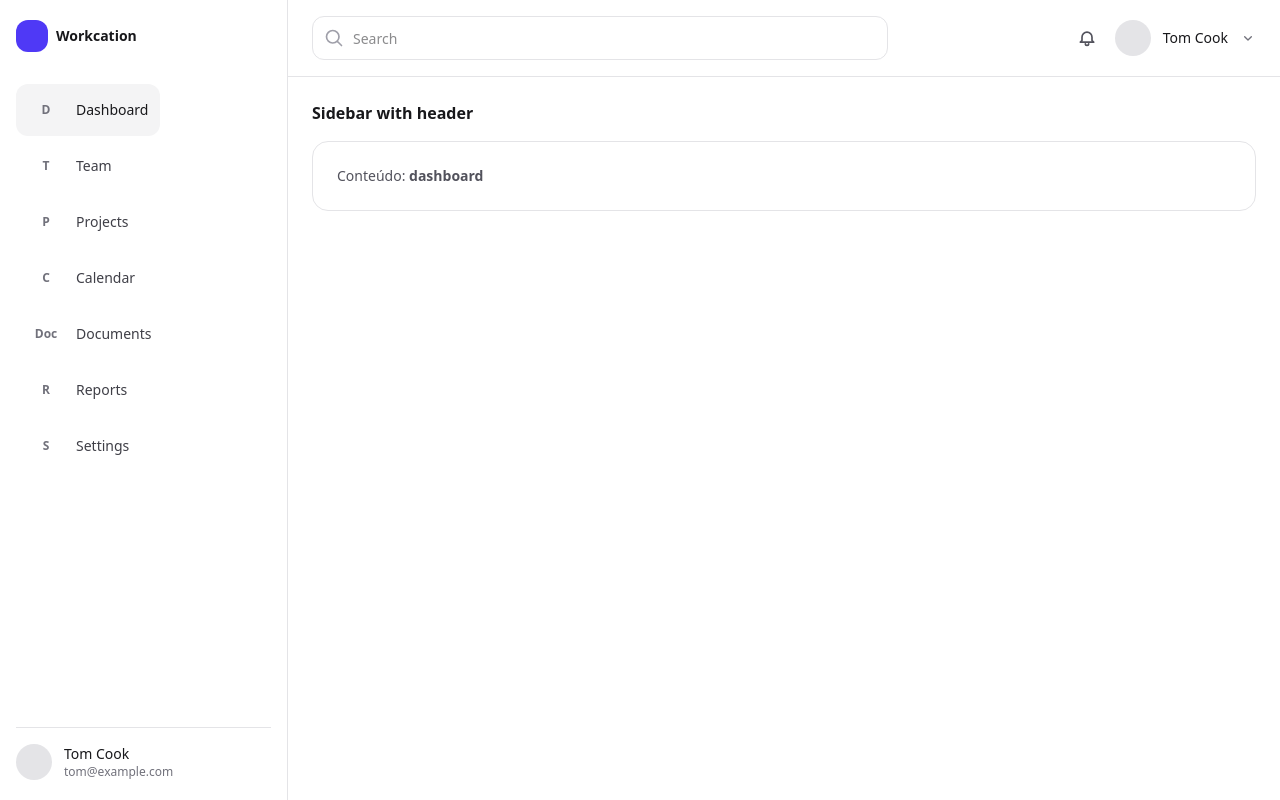
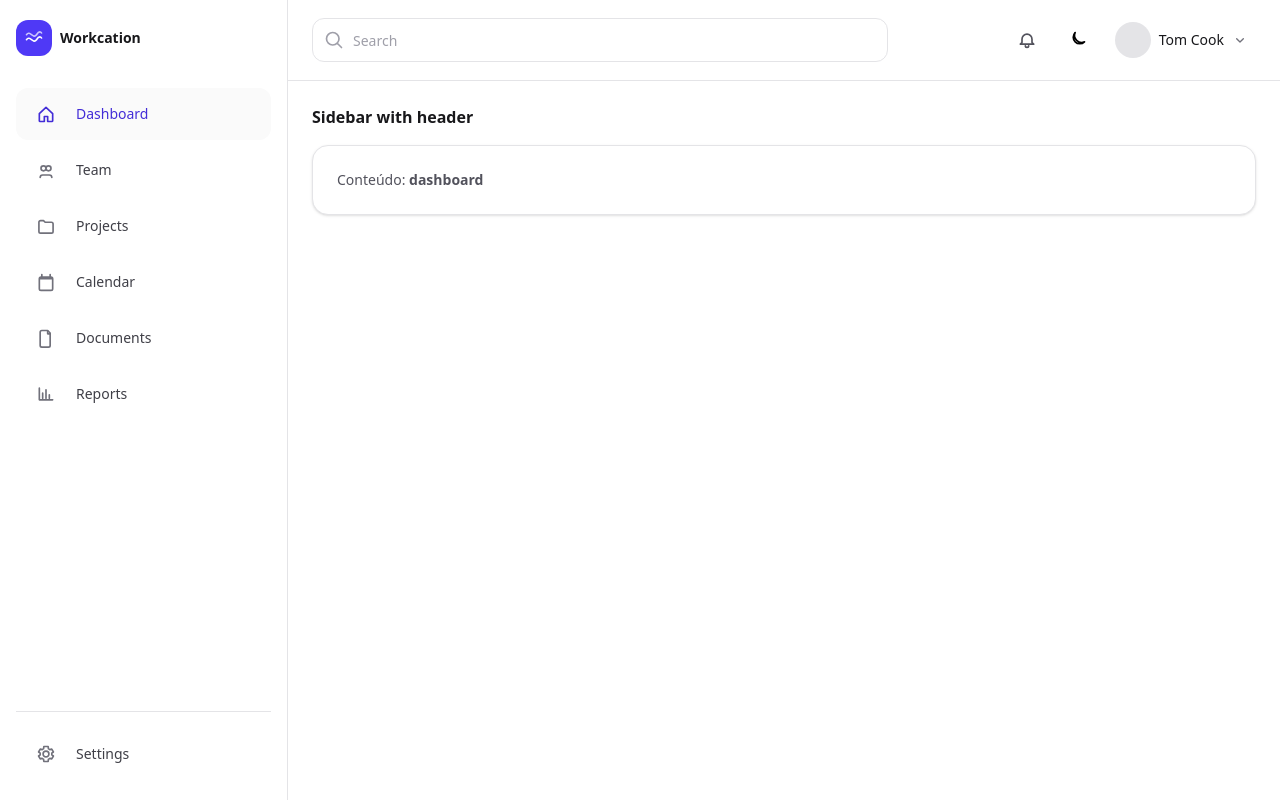
Before and after one commit to maiam/ui-kit, a React (Vite) app: page /examples/sidebar-with-header in a window 1280 px wide. Built offline with nearby package versions, Linux system fonts and the light colour scheme.

Commit message:
melhorias e correcoes em SidebarWithHeaderLayout

```diff
--- a/src/examples/SidebarWithHeaderDemo.tsx
+++ b/src/examples/SidebarWithHeaderDemo.tsx
@@ -2,8 +2,100 @@ import React, { useState } from "react";
 import SidebarWithHeaderLayout from "../layouts/SidebarWithHeaderLayout";
 import type { SidebarLink } from "../layouts/SidebarWithHeaderLayout";
 
-function Icon({ t }: { t: string }) {
-  return <span className="text-xs font-semibold">{t}</span>;
+function HomeIcon() {
+  return (
+    <svg viewBox="0 0 24 24" fill="none" className="h-5 w-5">
+      <path
+        d="M4 11.5 12 4l8 7.5V20a1 1 0 0 1-1 1h-5v-6H10v6H5a1 1 0 0 1-1-1v-8.5Z"
+        className="stroke-current"
+        strokeWidth="2"
+        strokeLinejoin="round"
+      />
+    </svg>
+  );
+}
+function UsersIcon() {
+  return (
+    <svg viewBox="0 0 24 24" fill="none" className="h-5 w-5">
+      <path
+        d="M16 18c1.7 0 3 1.3 3 3M5 21c0-1.7 1.3-3 3-3m0 0h8M9 13a3 3 0 1 0 0-6 3 3 0 0 0 0 6Zm6 0a3 3 0 1 0 0-6 3 3 0 0 0 0 6Z"
+        className="stroke-current"
+        strokeWidth="2"
+        strokeLinecap="round"
+      />
+    </svg>
+  );
+}
+function FolderIcon() {
+  return (
+    <svg viewBox="0 0 24 24" fill="none" className="h-5 w-5">
+      <path
+        d="M3.5 7.5a2 2 0 0 1 2-2H9l2 2h7.5a2 2 0 0 1 2 2v9a2 2 0 0 1-2 2H5.5a2 2 0 0 1-2-2v-11Z"
+        className="stroke-current"
+        strokeWidth="2"
+        strokeLinejoin="round"
+      />
+    </svg>
+  );
+}
+function CalendarIcon() {
+  return (
+    <svg viewBox="0 0 24 24" fill="none" className="h-5 w-5">
+      <path
+        d="M7 3v2M17 3v2M4 8h16M6 6h12a2 2 0 0 1 2 2v12a2 2 0 0 1-2 2H6a2 2 0 0 1-2-2V8a2 2 0 0 1 2-2Z"
+        className="stroke-current"
+        strokeWidth="2"
+        strokeLinecap="round"
+      />
+    </svg>
+  );
+}
+function DocIcon() {
+  return (
+    <svg viewBox="0 0 24 24" fill="none" className="h-5 w-5">
+      <path
+        d="M7 3h7l3 3v15a2 2 0 0 1-2 2H7a2 2 0 0 1-2-2V5a2 2 0 0 1 2-2Z"
+        className="stroke-current"
+        strokeWidth="2"
+        strokeLinejoin="round"
+      />
+      <path
+        d="M14 3v4h4"
+        className="stroke-current"
+        strokeWidth="2"
+        strokeLinejoin="round"
+      />
+    </svg>
+  );
+}
+function ChartIcon() {
+  return (
+    <svg viewBox="0 0 24 24" fill="none" className="h-5 w-5">
+      <path
+        d="M4 19V5m0 14h16M8 17v-6M12 17V7M16 17v-4"
+        className="stroke-current"
+        strokeWidth="2"
+        strokeLinecap="round"
+      />
+    </svg>
+  );
+}
+function CogIcon() {
+  return (
+    <svg viewBox="0 0 24 24" fill="none" className="h-5 w-5">
+      <path
+        d="M12 15.5A3.5 3.5 0 1 0 12 8.5a3.5 3.5 0 0 0 0 7Z"
+        className="stroke-current"
+        strokeWidth="2"
+      />
+      <path
+        d="M19 12a7 7 0 0 0-.1-1l2-1.4-2-3.5-2.3.6a7.2 7.2 0 0 0-1.7-1L14.6 3h-5.2L9.1 5.7a7.2 7.2 0 0 0-1.7 1L5.1 6.1 3.1 9.6l2 1.4a7 7 0 0 0 0 2l-2 1.4 2 3.5 2.3-.6a7.2 7.2 0 0 0 1.7 1L9.4 21h5.2l.3-2.7a7.2 7.2 0 0 0 1.7-1l2.3.6 2-3.5-2-1.4c.1-.3.1-.7.1-1Z"
+        className="stroke-current"
+        strokeWidth="2"
+        strokeLinejoin="round"
+      />
+    </svg>
+  );
 }
 
 export default function SidebarWithHeaderDemo() {
@@ -13,43 +105,43 @@ export default function SidebarWithHeaderDemo() {
     {
       id: "dashboard",
       label: "Dashboard",
-      icon: <Icon t="D" />,
+      icon: <HomeIcon />,
       onClick: () => setActive("dashboard"),
     },
     {
       id: "team",
       label: "Team",
-      icon: <Icon t="T" />,
+      icon: <UsersIcon />,
       onClick: () => setActive("team"),
     },
     {
       id: "projects",
       label: "Projects",
-      icon: <Icon t="P" />,
+      icon: <FolderIcon />,
       onClick: () => setActive("projects"),
     },
     {
       id: "calendar",
       label: "Calendar",
-      icon: <Icon t="C" />,
+      icon: <CalendarIcon />,
       onClick: () => setActive("calendar"),
     },
     {
       id: "documents",
       label: "Documents",
-      icon: <Icon t="Doc" />,
+      icon: <DocIcon />,
       onClick: () => setActive("documents"),
     },
     {
       id: "reports",
       label: "Reports",
-      icon: <Icon t="R" />,
+      icon: <ChartIcon />,
       onClick: () => setActive("reports"),
     },
     {
       id: "settings",
       label: "Settings",
-      icon: <Icon t="S" />,
+      icon: <CogIcon />,
       onClick: () => setActive("settings"),
     },
   ];
@@ -59,9 +151,9 @@ export default function SidebarWithHeaderDemo() {
       title="Sidebar with header"
       links={links}
       activeId={active}
-      user={{ name: "Tom Cook", email: "tom@example.com" }}
+      user={{ name: "Tom Cook" }}
     >
-      <div className="text-sm text-zinc-600">
+      <div className="text-sm text-zinc-600 dark:text-zinc-300">
         Conteúdo: <strong>{active}</strong>
       </div>
     </SidebarWithHeaderLayout>
--- a/src/layouts/SidebarWithHeaderLayout.tsx
+++ b/src/layouts/SidebarWithHeaderLayout.tsx
@@ -1,4 +1,5 @@
 import React, { useMemo, useState } from "react";
+import ThemeToggle from "../components/ThemeToggle";
 
 export type SidebarLink = {
   id: string;
@@ -9,13 +10,12 @@ export type SidebarLink = {
 };
 
 type Props = {
-  brand?: React.ReactNode; // logo/brand no topo da sidebar
+  brand?: React.ReactNode;
   links: SidebarLink[];
   activeId?: string;
 
   user?: {
     name: string;
-    email?: string;
     avatarUrl?: string;
   };
 
@@ -26,13 +26,17 @@ type Props = {
 const SidebarWithHeaderLayout: React.FC<Props> = ({
   brand = (
     <div className="flex items-center gap-2">
-      <div className="h-8 w-8 rounded-xl bg-indigo-600" />
-      <span className="text-sm font-semibold text-zinc-900">Workcation</span>
+      <div className="grid h-9 w-9 place-items-center rounded-xl bg-indigo-600 text-white">
+        <WaveIcon className="h-5 w-5" />
+      </div>
+      <span className="text-sm font-semibold text-zinc-900 dark:text-zinc-50">
+        Workcation
+      </span>
     </div>
   ),
   links,
   activeId,
-  user = { name: "Tom Cook", email: "tom@example.com" },
+  user = { name: "Tom Cook" },
   title,
   children,
 }) => {
@@ -44,15 +48,18 @@ const SidebarWithHeaderLayout: React.FC<Props> = ({
     return links.filter((l) => l.label.toLowerCase().includes(s));
   }, [links, q]);
 
+  const settingsLink = filtered.find((l) => l.id === "settings");
+  const mainLinks = filtered.filter((l) => l.id !== "settings");
+
   return (
-    <div className="min-h-screen bg-white text-zinc-900">
+    <div className="min-h-screen bg-white text-zinc-900 dark:bg-zinc-950 dark:text-zinc-50">
       <div className="flex min-h-screen">
         {/* Sidebar */}
-        <aside className="hidden w-72 flex-col border-r border-zinc-200 bg-white px-4 py-5 lg:flex">
+        <aside className="hidden w-72 flex-col border-r border-zinc-200 bg-white px-4 py-5 dark:border-zinc-800 dark:bg-zinc-950 lg:flex">
           <div>{brand}</div>
 
           <nav className="mt-8 flex-1 space-y-1">
-            {filtered.map((l) => (
+            {mainLinks.map((l) => (
               <NavRow
                 key={l.id}
                 active={l.id === activeId}
@@ -64,44 +71,41 @@ const SidebarWithHeaderLayout: React.FC<Props> = ({
             ))}
           </nav>
 
-          <div className="mt-6 border-t border-zinc-200 pt-4">
-            <div className="flex items-center gap-3">
-              {user.avatarUrl ? (
-                <img
-                  src={user.avatarUrl}
-                  alt={user.name}
-                  className="h-9 w-9 rounded-full object-cover"
-                />
-              ) : (
-                <div className="h-9 w-9 rounded-full bg-zinc-200" />
-              )}
-
-              <div className="min-w-0">
-                <div className="truncate text-sm font-medium">{user.name}</div>
-                {user.email ? (
-                  <div className="truncate text-xs text-zinc-500">
-                    {user.email}
-                  </div>
-                ) : null}
-              </div>
-            </div>
+          {/* Bottom: Settings */}
+          <div className="mt-6 border-t border-zinc-200 pt-4 dark:border-zinc-800">
+            {settingsLink ? (
+              <NavRow
+                active={settingsLink.id === activeId}
+                label={settingsLink.label}
+                icon={settingsLink.icon}
+                href={settingsLink.href}
+                onClick={settingsLink.onClick}
+              />
+            ) : (
+              <NavRow
+                active={activeId === "settings"}
+                label="Settings"
+                icon={<CogIcon className="h-5 w-5" />}
+                onClick={() => {}}
+              />
+            )}
           </div>
         </aside>
 
         {/* Main */}
         <div className="flex min-w-0 flex-1 flex-col">
           {/* Header */}
-          <header className="sticky top-0 z-20 border-b border-zinc-200 bg-white">
+          <header className="sticky top-0 z-20 border-b border-zinc-200 bg-white/90 backdrop-blur dark:border-zinc-800 dark:bg-zinc-950/80">
             <div className="flex items-center gap-3 px-4 py-4 lg:px-6">
-              {/* Mobile menu placeholder (se quiser a gente adiciona drawer depois) */}
+              {/* Mobile menu placeholder */}
               <div className="lg:hidden">
                 <button
                   type="button"
-                  className="inline-flex h-10 w-10 items-center justify-center rounded-xl hover:bg-zinc-100"
+                  className="inline-flex h-10 w-10 items-center justify-center rounded-xl hover:bg-zinc-100 dark:hover:bg-zinc-900"
                   aria-label="Menu"
                   title="Menu"
                 >
-                  <MenuIcon className="h-5 w-5 text-zinc-600" />
+                  <MenuIcon className="h-5 w-5 text-zinc-600 dark:text-zinc-300" />
                 </button>
               </div>
 
@@ -113,7 +117,12 @@ const SidebarWithHeaderLayout: React.FC<Props> = ({
                     value={q}
                     onChange={(e) => setQ(e.target.value)}
                     placeholder="Search"
-                    className="h-11 w-full rounded-xl border border-zinc-200 bg-white pl-10 pr-3 text-sm outline-none focus:ring-2 focus:ring-zinc-200"
+                    className={[
+                      "h-11 w-full rounded-xl border bg-white pl-10 pr-3 text-sm outline-none",
+                      "border-zinc-200 text-zinc-900 placeholder:text-zinc-400",
+                      "focus:ring-2 focus:ring-zinc-200",
+                      "dark:border-zinc-800 dark:bg-zinc-950 dark:text-zinc-50 dark:placeholder:text-zinc-500 dark:focus:ring-zinc-800",
+                    ].join(" ")}
                   />
                 </div>
               </div>
@@ -122,14 +131,23 @@ const SidebarWithHeaderLayout: React.FC<Props> = ({
               <div className="flex items-center gap-2">
                 <button
                   type="button"
-                  className="inline-flex h-10 w-10 items-center justify-center rounded-xl hover:bg-zinc-100"
+                  className="inline-flex h-10 w-10 items-center justify-center rounded-xl hover:bg-zinc-100 dark:hover:bg-zinc-900"
                   aria-label="Notifications"
                   title="Notifications"
                 >
-                  <BellIcon className="h-5 w-5 text-zinc-600" />
+                  <BellIcon className="h-5 w-5 text-zinc-600 dark:text-zinc-300" />
                 </button>
 
-                <div className="hidden items-center gap-3 lg:flex">
+                {/* Dark/Light toggle (aqui!) */}
+                <ThemeToggle />
+
+                {/* Avatar top-right only */}
+                <button
+                  type="button"
+                  className="inline-flex items-center gap-2 rounded-xl px-2 py-1.5 hover:bg-zinc-100 dark:hover:bg-zinc-900"
+                  aria-label="User menu"
+                  title="User menu"
+                >
                   {user.avatarUrl ? (
                     <img
                       src={user.avatarUrl}
@@ -137,11 +155,13 @@ const SidebarWithHeaderLayout: React.FC<Props> = ({
                       className="h-9 w-9 rounded-full object-cover"
                     />
                   ) : (
-                    <div className="h-9 w-9 rounded-full bg-zinc-200" />
+                    <div className="h-9 w-9 rounded-full bg-zinc-200 dark:bg-zinc-800" />
                   )}
-                  <div className="text-sm font-medium">{user.name}</div>
-                  <ChevronDownIcon className="h-4 w-4 text-zinc-500" />
-                </div>
+                  <div className="hidden text-sm font-medium lg:block">
+                    {user.name}
+                  </div>
+                  <ChevronDownIcon className="hidden h-4 w-4 text-zinc-500 dark:text-zinc-400 lg:block" />
+                </button>
               </div>
             </div>
           </header>
@@ -149,10 +169,12 @@ const SidebarWithHeaderLayout: React.FC<Props> = ({
           {/* Content */}
           <main className="flex-1 px-4 py-6 lg:px-6">
             {title ? (
-              <h1 className="text-base font-semibold">{title}</h1>
+              <h1 className="text-base font-semibold text-zinc-900 dark:text-zinc-50">
+                {title}
+              </h1>
             ) : null}
 
-            <div className="mt-4 rounded-2xl border border-zinc-200 bg-white p-6">
+            <div className="mt-4 rounded-2xl border border-zinc-200 bg-white p-6 shadow-sm dark:border-zinc-800 dark:bg-zinc-950">
               {children}
             </div>
           </main>
@@ -164,7 +186,7 @@ const SidebarWithHeaderLayout: React.FC<Props> = ({
 
 export default SidebarWithHeaderLayout;
 
-/* --------- UI helpers (leves) --------- */
+/* ---------------- NavRow com azul no hover/active ---------------- */
 
 function NavRow({
   active,
@@ -179,28 +201,44 @@ function NavRow({
   href?: string;
   onClick?: () => void;
 }) {
-  const cls = [
-    "flex items-center gap-3 rounded-xl px-3 py-2 text-sm font-medium",
-    active
-      ? "bg-zinc-100 text-zinc-900"
-      : "text-zinc-700 hover:bg-zinc-50 hover:text-zinc-900",
-  ].join(" ");
+  const base =
+    "group flex w-full items-center gap-3 rounded-xl px-3 py-2 text-sm font-medium transition";
+
+  // Azul escuro no light, azul claro no dark
+  const activeCls =
+    "bg-zinc-50 text-indigo-700 dark:bg-zinc-900/50 dark:text-indigo-300";
+  const idleCls =
+    "text-zinc-700 hover:bg-zinc-50 hover:text-indigo-700 dark:text-zinc-300 dark:hover:bg-zinc-900/50 dark:hover:text-indigo-300";
+
+  const iconWrap =
+    "grid h-9 w-9 place-items-center rounded-lg text-zinc-500 " +
+    "group-hover:text-indigo-700 dark:text-zinc-400 dark:group-hover:text-indigo-300";
+
+  const cls = [base, active ? activeCls : idleCls].join(" ");
 
   const content = (
     <>
-      <span className="grid h-9 w-9 place-items-center rounded-lg text-zinc-500">
-        {icon ?? <span className="text-xs">•</span>}
+      <span className={iconWrap}>
+        <span
+          className={[
+            "transition",
+            active ? "text-indigo-700 dark:text-indigo-300" : "",
+          ].join(" ")}
+        >
+          {icon ?? <span className="text-xs">•</span>}
+        </span>
       </span>
       <span className="truncate">{label}</span>
     </>
   );
 
-  if (href)
+  if (href) {
     return (
       <a className={cls} href={href} aria-current={active ? "page" : undefined}>
         {content}
       </a>
     );
+  }
 
   return (
     <button
@@ -214,9 +252,29 @@ function NavRow({
   );
 }
 
-/* --------- inline icons (sem libs) --------- */
+/* ---------------- inline icons (sem libs) ---------------- */
 
-function SearchIcon(props: React.SVGProps<SVGSVGElement>) {
+function WaveIcon(props: React.SVGProps<SVGSVGElement>) {
+  return (
+    <svg viewBox="0 0 24 24" fill="none" aria-hidden="true" {...props}>
+      <path
+        d="M3 14c4-6 8 6 12 0s6-2 6-2"
+        className="stroke-current"
+        strokeWidth="2"
+        strokeLinecap="round"
+      />
+      <path
+        d="M3 8c4-6 8 6 12 0s6-2 6-2"
+        className="stroke-current"
+        strokeWidth="2"
+        strokeLinecap="round"
+        opacity="0.7"
+      />
+    </svg>
+  );
+}
+
+export function SearchIcon(props: React.SVGProps<SVGSVGElement>) {
   return (
     <svg viewBox="0 0 24 24" fill="none" aria-hidden="true" {...props}>
       <path
@@ -234,7 +292,7 @@ function SearchIcon(props: React.SVGProps<SVGSVGElement>) {
   );
 }
 
-function BellIcon(props: React.SVGProps<SVGSVGElement>) {
+export function BellIcon(props: React.SVGProps<SVGSVGElement>) {
   return (
     <svg viewBox="0 0 24 24" fill="none" aria-hidden="true" {...props}>
       <path
@@ -253,7 +311,7 @@ function BellIcon(props: React.SVGProps<SVGSVGElement>) {
   );
 }
 
-function ChevronDownIcon(props: React.SVGProps<SVGSVGElement>) {
+export function ChevronDownIcon(props: React.SVGProps<SVGSVGElement>) {
   return (
     <svg viewBox="0 0 24 24" fill="none" aria-hidden="true" {...props}>
       <path
@@ -267,7 +325,7 @@ function ChevronDownIcon(props: React.SVGProps<SVGSVGElement>) {
   );
 }
 
-function MenuIcon(props: React.SVGProps<SVGSVGElement>) {
+export function MenuIcon(props: React.SVGProps<SVGSVGElement>) {
   return (
     <svg viewBox="0 0 24 24" fill="none" aria-hidden="true" {...props}>
       <path
@@ -279,3 +337,21 @@ function MenuIcon(props: React.SVGProps<SVGSVGElement>) {
     </svg>
   );
 }
+
+export function CogIcon(props: React.SVGProps<SVGSVGElement>) {
+  return (
+    <svg viewBox="0 0 24 24" fill="none" aria-hidden="true" {...props}>
+      <path
+        d="M12 15.5A3.5 3.5 0 1 0 12 8.5a3.5 3.5 0 0 0 0 7Z"
+        className="stroke-current"
+        strokeWidth="2"
+      />
+      <path
+        d="M19 12a7 7 0 0 0-.1-1l2-1.4-2-3.5-2.3.6a7.2 7.2 0 0 0-1.7-1L14.6 3h-5.2L9.1 5.7a7.2 7.2 0 0 0-1.7 1L5.1 6.1 3.1 9.6l2 1.4a7 7 0 0 0 0 2l-2 1.4 2 3.5 2.3-.6a7.2 7.2 0 0 0 1.7 1L9.4 21h5.2l.3-2.7a7.2 7.2 0 0 0 1.7-1l2.3.6 2-3.5-2-1.4c.1-.3.1-.7.1-1Z"
+        className="stroke-current"
+        strokeWidth="2"
+        strokeLinejoin="round"
+      />
+    </svg>
+  );
+}
```
